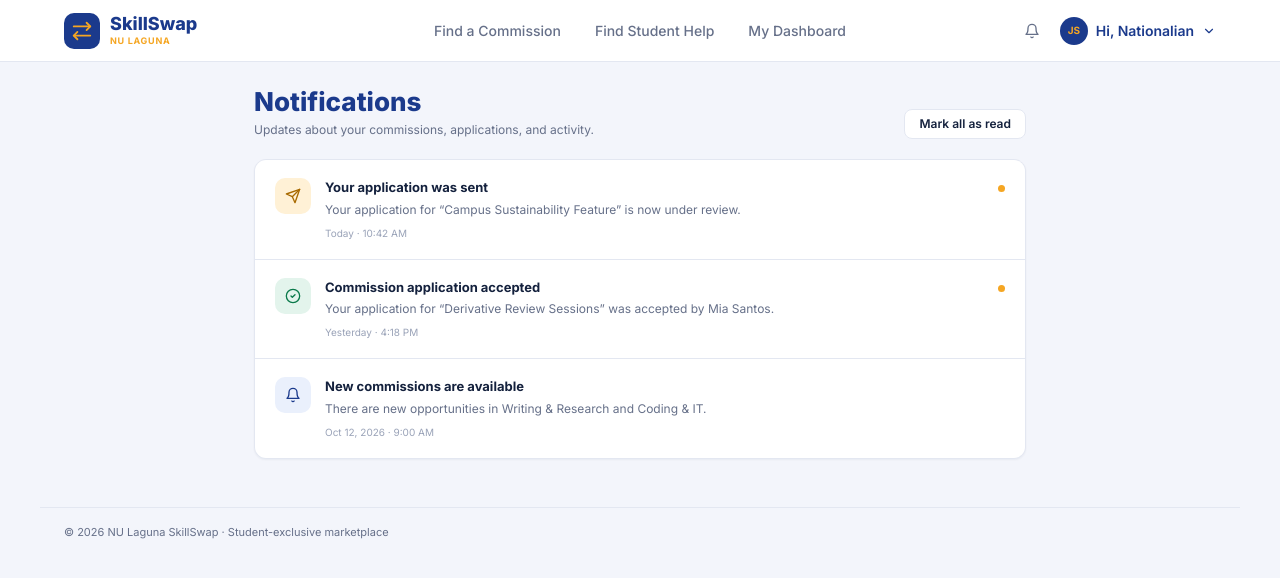
After one commit to JullianaNepomuceno/SkillSwap-A-Student-Freelance-Marketplace, a PHP site: page /notifications.html in a window 1280 px wide. The commit adds this page. Shown: the top 578 px of the page. Run offline with PHP 8.4, Linux system fonts and the light colour scheme.

Commit message:
Notification page and code refactoring

```diff
--- a/app/css/styles.css
+++ b/app/css/styles.css
@@ -43,6 +43,16 @@ body {
   line-height: 1.5;
   color: var(--ink);
   background: var(--bg);
+  animation: page-enter .45s cubic-bezier(.22, 1, .36, 1) both;
+  transition: opacity .45s cubic-bezier(.22, 1, .36, 1);
+}
+body.page-exit { opacity: 0; }
+@keyframes page-enter {
+  from { opacity: 0; }
+  to { opacity: 1; }
+}
+@media (prefers-reduced-motion: reduce) {
+  body { animation: none; transition: none; }
 }
 h1, h2, h3, h4, p, ul { margin: 0; }
 ul { padding: 0; list-style: none; }
@@ -102,12 +112,25 @@ button { cursor: pointer; }
   background: none; border: 0; padding: 0; border-radius: 6px;
 }
 .user-chip:hover { color: var(--navy); }
-.user-chip__chevron { transition: transform .2s ease; }
+.user-chip__chevron { transition: transform .28s cubic-bezier(.22, 1, .36, 1); }
 .user-menu.is-open .user-chip__chevron { transform: rotate(180deg); }
 .user-menu__dropdown {
   position: absolute; z-index: 10; top: calc(100% + 10px); right: 0; min-width: 150px;
   padding: 6px; border: 1px solid var(--line); border-radius: var(--radius-sm);
   background: var(--surface); box-shadow: 0 10px 24px rgba(16, 35, 63, .14);
+  opacity: 0; visibility: hidden; pointer-events: none;
+  transform: translateY(-8px) scale(.98);
+  transform-origin: top right;
+  transition:
+    opacity .24s cubic-bezier(.22, 1, .36, 1),
+    transform .28s cubic-bezier(.22, 1, .36, 1),
+    visibility 0s linear .28s;
+}
+.user-menu__dropdown[hidden] { display: block; }
+.user-menu.is-open .user-menu__dropdown {
+  opacity: 1; visibility: visible; pointer-events: auto;
+  transform: translateY(0) scale(1);
+  transition-delay: 0s;
 }
 .user-menu__dropdown a {
   display: flex; align-items: center; gap: 9px; padding: 9px 10px;
@@ -123,6 +146,36 @@ button { cursor: pointer; }
 .avatar--sm { width: 26px; height: 26px; }
 
 .page { max-width: 1200px; margin: 0 auto; padding: 24px 24px 48px; display: grid; gap: 20px; }
+
+.notifications-page { max-width: 820px; }
+.notifications-head {
+  display: flex; justify-content: space-between; align-items: flex-end;
+  gap: 16px; flex-wrap: wrap;
+}
+.notifications-head h1 { font-size: 26px; line-height: 1.2; font-weight: 800; color: var(--navy); }
+.notifications-head p { margin-top: 4px; font-size: 12px; color: var(--muted); }
+.notifications-list {
+  display: grid; gap: 1px; overflow: hidden;
+  background: var(--line); border: 1px solid var(--line);
+  border-radius: var(--radius); box-shadow: var(--shadow);
+}
+.notification {
+  display: flex; align-items: flex-start; gap: 14px; padding: 18px 20px;
+  background: var(--surface); transition: background-color .18s ease;
+}
+.notification:hover { background: var(--tint); }
+.notification__icon {
+  width: 36px; height: 36px; flex: none; border-radius: 10px;
+  display: grid; place-items: center; background: var(--tint); color: var(--navy);
+}
+.notification__icon--gold { background: var(--warn-tint); color: var(--warn); }
+.notification__icon--green { background: var(--green-tint); color: var(--green); }
+.notification__body { min-width: 0; flex: 1; }
+.notification__body strong { display: block; font-size: 13px; color: var(--ink); }
+.notification__body p { margin-top: 3px; font-size: 12px; line-height: 1.5; color: var(--muted); }
+.notification__time { display: block; margin-top: 7px; font-size: 10px; color: var(--placeholder); }
+.notification__status { width: 7px; height: 7px; flex: none; margin-top: 7px; border-radius: 50%; background: var(--gold); }
+.notification--read .notification__status { visibility: hidden; }
 
 .back-row { display: flex; justify-content: space-between; align-items: center; font-size: 12px; color: var(--muted); }
 .back-link { display: inline-flex; align-items: center; gap: 6px; font-weight: 500; color: var(--navy); }
@@ -546,10 +599,13 @@ tbody td { padding: 12px 16px; border-top: 1px solid var(--line); font-size: 12p
   .detail h1 { font-size: 22px; }
 }
 @media (prefers-reduced-motion: reduce) {
-  * { transition: none !important; }
+  *, *::before, *::after {
+    animation-duration: .01ms !important;
+    transition-duration: .01ms !important;
+  }
 }
 
-/* Bootstrap live region for screen readers.
+/* Bootstrap
 */
 .app-live-region {
   position: fixed;
--- a/app/dashboard.html
+++ b/app/dashboard.html
@@ -59,15 +59,15 @@
       <!-- NAVIGATION -->
       <nav class="main-nav" aria-label="Main">
         <a href="homepage.html">Find a Commission</a>
-        <a href="commission.html">Find Student Help</a>
+        <a href="post_commission.html">Find Student Help</a>
         <a href="dashboard.html" aria-current="page">My Dashboard</a>
       </nav>
 
       <!-- USER BAR CODE -->
       <div class="user-bar">
-        <button class="icon-btn" type="button" aria-label="Notifications">
+        <a class="icon-btn" href="notifications.html" aria-label="Notifications">
           <svg class="ic" aria-hidden="true"><use href="#i-bell"/></svg>
-        </button>
+        </a>
         <div class="user-menu">
           <button class="user-chip" type="button" aria-haspopup="menu" aria-expanded="false" aria-controls="user-menu">
             <span class="avatar">JS</span>
--- a/app/homepage.html
+++ b/app/homepage.html
@@ -60,14 +60,14 @@
       <!-- NAV BAR CODE-->
       <nav class="main-nav" aria-label="Main">
         <a href="homepage.html" aria-current="page">Find a Commission</a>
-        <a href="commission.html">Find Student Help</a>
+        <a href="post_commission.html">Find Student Help</a>
         <a href="dashboard.html">My Dashboard</a>
       </nav>
             <!-- USER BAR CODE -->
       <div class="user-bar">
-        <button class="icon-btn" type="button" aria-label="Notifications">
+        <a class="icon-btn" href="notifications.html" aria-label="Notifications">
           <svg class="ic" aria-hidden="true"><use href="#i-bell"/></svg>
-        </button>
+        </a>
         <div class="user-menu">
           <button class="user-chip" type="button" aria-haspopup="menu" aria-expanded="false" aria-controls="user-menu">
             <span class="avatar">JS</span>
--- a/app/js/app.js
+++ b/app/js/app.js
@@ -1,31 +1,21 @@
 /* Shared SkillSwap interactions. All handlers are guarded so each static page
    can use the same script without console errors. */
 document.addEventListener("DOMContentLoaded", () => {
-  // Header notification feedback keeps the prototype feeling responsive.
-  document
-    .querySelectorAll(".icon-btn[aria-label='Notifications']")
-    .forEach((button) => {
-      button.addEventListener("click", () =>
-        showMessage("You’re all caught up — no new notifications."),
-      );
-    });
-
   // User menu: keep profile actions keyboard- and pointer-accessible.
   document.querySelectorAll(".user-menu").forEach((menu) => {
     const toggle = menu.querySelector(".user-chip");
     const dropdown = menu.querySelector(".user-menu__dropdown");
     if (!toggle || !dropdown) return;
+    dropdown.hidden = false;
 
     const closeMenu = () => {
       menu.classList.remove("is-open");
       toggle.setAttribute("aria-expanded", "false");
-      dropdown.hidden = true;
     };
 
     toggle.addEventListener("click", () => {
       const isOpen = menu.classList.toggle("is-open");
       toggle.setAttribute("aria-expanded", String(isOpen));
-      dropdown.hidden = !isOpen;
     });
 
     document.addEventListener("click", (event) => {
@@ -39,6 +29,23 @@ document.addEventListener("DOMContentLoaded", () => {
       }
     });
   });
+
+  const markAllReadButton = document.querySelector(".notifications-page .btn");
+  if (markAllReadButton) {
+    markAllReadButton.addEventListener("click", () => {
+      document
+        .querySelectorAll(".notification")
+        .forEach((notification) => notification.classList.add("notification--read"));
+      document
+        .querySelectorAll(".notification__status[aria-label='Unread']")
+        .forEach((status) => {
+          status.removeAttribute("aria-label");
+          status.setAttribute("aria-hidden", "true");
+        });
+      markAllReadButton.disabled = true;
+      markAllReadButton.textContent = "All caught up";
+    });
+  }
 
   // Browse page: search, category, budget, status, sorting, saving, and paging.
   const cards = Array.from(document.querySelectorAll(".card-grid .commission"));
--- a/app/login.html
+++ b/app/login.html
@@ -45,7 +45,7 @@
   <main class="auth-main">
     <section class="auth-shell" aria-labelledby="login-title">
       <aside class="auth-intro">
-        <p class="hero__tag"><span class="hero__tag-mark">N</span>NU Laguna · For Nationalians</p>
+        <p class="hero__tag"><span class="hero__tag-mark">N</span>SkillSwap · For Nationalians By Nationalians</p>
         <h1>Your campus skills marketplace.</h1>
         <p>Connect with fellow students, earn from your skills, and get help with projects that matter.</p>
         <div class="auth-benefits">
--- /dev/null
+++ b/app/notifications.html
@@ -0,0 +1,112 @@
+<!DOCTYPE html>
+<html lang="en">
+<head>
+  <meta charset="UTF-8">
+  <meta name="viewport" content="width=device-width, initial-scale=1">
+  <title>Notifications · SkillSwap NU Laguna</title>
+  <link rel="preconnect" href="https://fonts.googleapis.com">
+  <link rel="preconnect" href="https://fonts.gstatic.com" crossorigin>
+  <link href="https://fonts.googleapis.com/css2?family=Inter:wght@400;500;600;700;800&display=swap" rel="stylesheet">
+  <link rel="stylesheet" href="css/styles.css">
+</head>
+<body>
+  <svg class="sprite" xmlns="http://www.w3.org/2000/svg" aria-hidden="true">
+    <symbol id="i-swap" viewBox="0 0 24 24"><path d="m17 3 4 4-4 4"/><path d="M3 7h18"/><path d="m7 21-4-4 4-4"/><path d="M21 17H3"/></symbol>
+    <symbol id="i-bell" viewBox="0 0 24 24"><path d="M6 8a6 6 0 0 1 12 0c0 7 3 9 3 9H3s3-2 3-9"/><path d="M10.3 21a1.94 1.94 0 0 0 3.4 0"/></symbol>
+    <symbol id="i-chevron" viewBox="0 0 24 24"><path d="m6 9 6 6 6-6"/></symbol>
+    <symbol id="i-check" viewBox="0 0 24 24"><circle cx="12" cy="12" r="10"/><path d="m9 12 2 2 4-4"/></symbol>
+    <symbol id="i-send" viewBox="0 0 24 24"><path d="m22 2-7 20-4-9-9-4z"/><path d="M22 2 11 13"/></symbol>
+    <symbol id="i-user" viewBox="0 0 24 24"><circle cx="12" cy="8" r="4"/><path d="M4 21a8 8 0 0 1 16 0"/></symbol>
+    <symbol id="i-log-out" viewBox="0 0 24 24"><path d="M10 17l5-5-5-5"/><path d="M15 12H3"/><path d="M21 3v18"/></symbol>
+  </svg>
+
+  <header class="site-header">
+    <div class="site-header__inner">
+      <a class="brand" href="homepage.html" aria-label="SkillSwap NU Laguna home">
+        <span class="brand__mark">
+          <svg class="ic ic-lg" aria-hidden="true"><use href="#i-swap"/></svg>
+        </span>
+        <span>
+          <span class="brand__name">SkillSwap</span>
+          <span class="brand__school">NU LAGUNA</span>
+        </span>
+      </a>
+      <nav class="main-nav" aria-label="Main">
+        <a href="homepage.html">Find a Commission</a>
+        <a href="post_commission.html">Find Student Help</a>
+        <a href="dashboard.html">My Dashboard</a>
+      </nav>
+      <div class="user-bar">
+        <a class="icon-btn" href="notifications.html" aria-label="Notifications" aria-current="page">
+          <svg class="ic" aria-hidden="true"><use href="#i-bell"/></svg>
+        </a>
+        <div class="user-menu">
+          <button class="user-chip" type="button" aria-haspopup="menu" aria-expanded="false" aria-controls="user-menu">
+            <span class="avatar">JS</span>
+            <span class="user-chip__name">Hi, Nationalian</span>
+            <svg class="ic ic-sm user-chip__chevron" aria-hidden="true"><use href="#i-chevron"/></svg>
+          </button>
+          <div class="user-menu__dropdown" id="user-menu" role="menu" hidden>
+            <a href="dashboard.html" role="menuitem"><svg class="ic ic-sm" aria-hidden="true"><use href="#i-user"/></svg>Profile</a>
+            <a href="login.html" role="menuitem"><svg class="ic ic-sm" aria-hidden="true"><use href="#i-log-out"/></svg>Log out</a>
+          </div>
+        </div>
+      </div>
+    </div>
+  </header>
+
+  <main>
+    <div class="page notifications-page">
+      <div class="notifications-head">
+        <div>
+          <h1>Notifications</h1>
+          <p>Updates about your commissions, applications, and activity.</p>
+        </div>
+        <button class="btn btn--ghost btn--sm" type="button">Mark all as read</button>
+      </div>
+
+      <section class="notifications-list" aria-label="Recent notifications">
+        <article class="notification">
+          <span class="notification__icon notification__icon--gold" aria-hidden="true">
+            <svg class="ic" aria-hidden="true"><use href="#i-send"/></svg>
+          </span>
+          <div class="notification__body">
+            <strong>Your application was sent</strong>
+            <p>Your application for “Campus Sustainability Feature” is now under review.</p>
+            <span class="notification__time">Today · 10:42 AM</span>
+          </div>
+          <span class="notification__status" aria-label="Unread"></span>
+        </article>
+        <article class="notification">
+          <span class="notification__icon notification__icon--green" aria-hidden="true">
+            <svg class="ic" aria-hidden="true"><use href="#i-check"/></svg>
+          </span>
+          <div class="notification__body">
+            <strong>Commission application accepted</strong>
+            <p>Your application for “Derivative Review Sessions” was accepted by Mia Santos.</p>
+            <span class="notification__time">Yesterday · 4:18 PM</span>
+          </div>
+          <span class="notification__status" aria-label="Unread"></span>
+        </article>
+        <article class="notification notification--read">
+          <span class="notification__icon" aria-hidden="true">
+            <svg class="ic" aria-hidden="true"><use href="#i-bell"/></svg>
+          </span>
+          <div class="notification__body">
+            <strong>New commissions are available</strong>
+            <p>There are new opportunities in Writing &amp; Research and Coding &amp; IT.</p>
+            <span class="notification__time">Oct 12, 2026 · 9:00 AM</span>
+          </div>
+          <span class="notification__status" aria-hidden="true"></span>
+        </article>
+      </section>
+    </div>
+  </main>
+
+  <footer class="site-footer">
+    <span>© 2026 NU Laguna SkillSwap · Student-exclusive marketplace</span>
+  </footer>
+  <script src="js/ui.js"></script>
+  <script src="js/app.js"></script>
+</body>
+</html>
--- a/app/post_commission.html
+++ b/app/post_commission.html
@@ -59,14 +59,14 @@
 
       <nav class="main-nav" aria-label="Main">
         <a href="homepage.html">Find a Commission</a>
-        <a href="commission.html" aria-current="page">Find Student Help</a>
+        <a href="post_commission.html" aria-current="page">Find Student Help</a>
         <a href="dashboard.html">My Dashboard</a>
       </nav>
 
       <div class="user-bar">
-        <button class="icon-btn" type="button" aria-label="Notifications">
+        <a class="icon-btn" href="notifications.html" aria-label="Notifications">
           <svg class="ic" aria-hidden="true"><use href="#i-bell"/></svg>
-        </button>
+        </a>
         <div class="user-menu">
           <button class="user-chip" type="button" aria-haspopup="menu" aria-expanded="false" aria-controls="user-menu">
             <span class="avatar">JS</span>
--- a/app/signup.html
+++ b/app/signup.html
@@ -45,7 +45,7 @@
   <main class="auth-main">
     <section class="auth-shell" aria-labelledby="signup-title">
       <aside class="auth-intro">
-        <p class="hero__tag"><span class="hero__tag-mark">N</span>NU Laguna · For Nationalians</p>
+        <p class="hero__tag"><span class="hero__tag-mark">N</span>SkillSwap · For Nationalians By Nationalians</p>
         <h1>Turn your skills into opportunities.</h1>
         <p>Join a student-first marketplace where your skills can help a classmate, organization, or local client.</p>
         <div class="auth-benefits">
```
Also changed, not shown: app/commission.html (+4 -4 lines), app/css/auth.css (+21 -0 lines), app/js/ui.js (+36 -0 lines), database/schema.sql (deleted, +0 -37 lines), api/auth/login.php (added), api/auth/signup.php (added).
